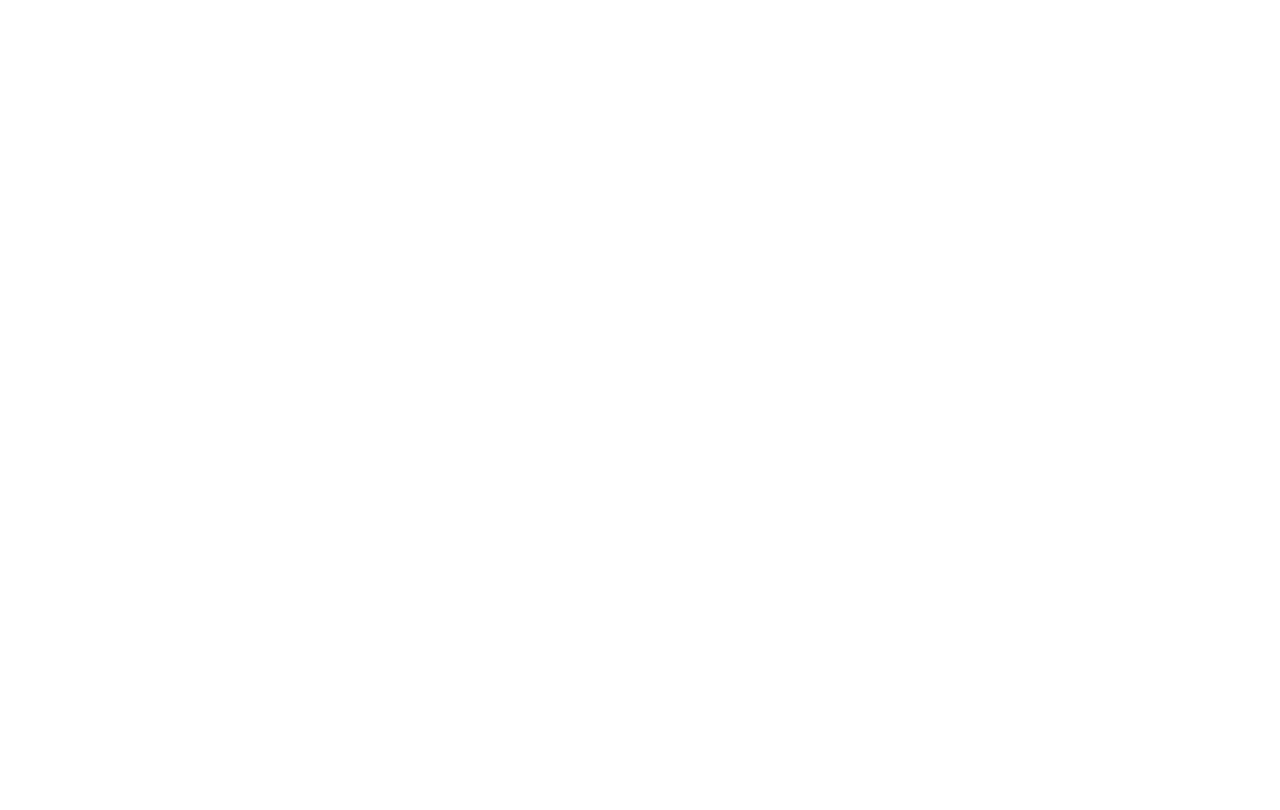
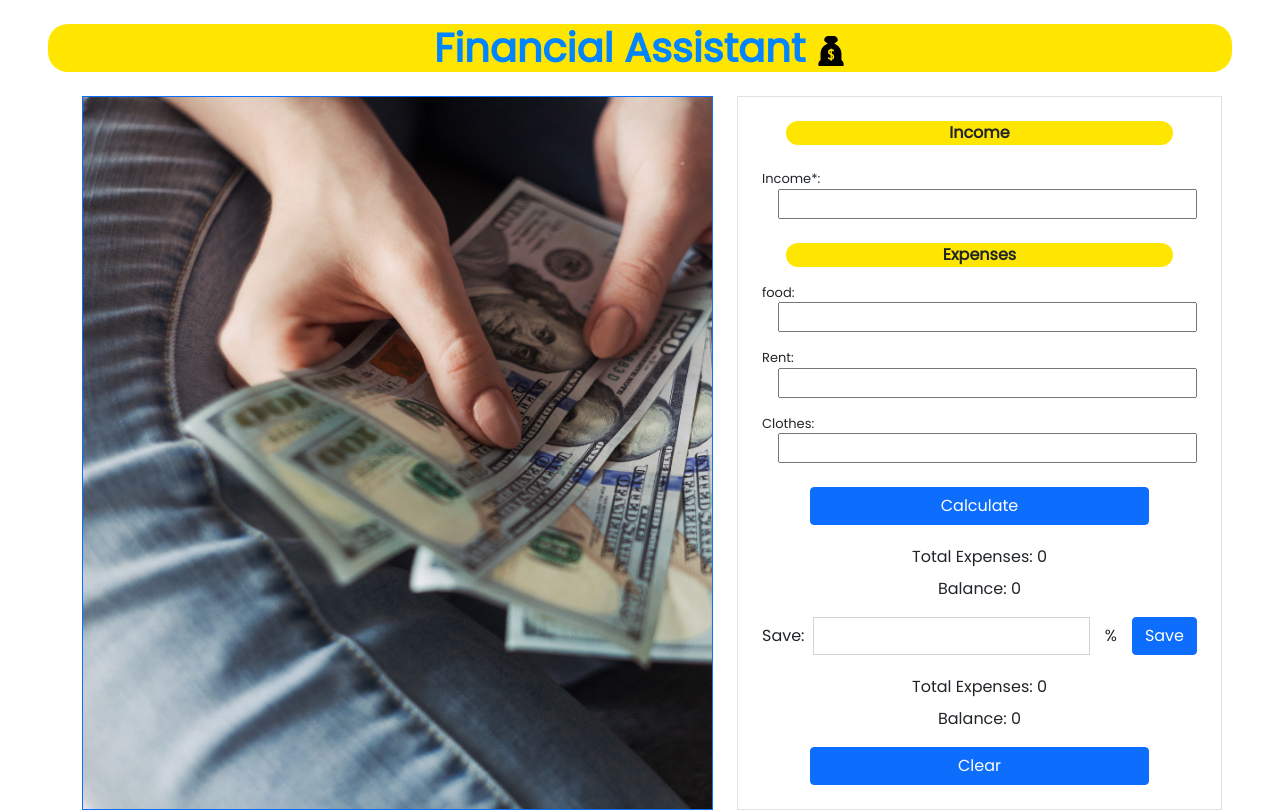
Before and after one commit to MahadebSen/Money-Master-5, a plain HTML site: page index.html in a window 1280 px wide. Drawn offline with nearby package versions, Linux system fonts and the light colour scheme.

Commit message:
design complete

```diff
--- /dev/null
+++ b/css file/style.css
@@ -0,0 +1,19 @@
+body {
+  font-family: "Poppins", sans-serif;
+}
+
+h2 {
+  color: rgb(0, 132, 255);
+}
+.back {
+  background-color: rgb(255, 230, 0);
+  border-radius: 20px;
+}
+.text-size {
+  font-size: small;
+}
+
+/* button {
+  position: relative;
+  left: 95px;
+} */
--- a/index.html
+++ b/index.html
@@ -4,10 +4,62 @@
     <meta charset="UTF-8">
     <meta http-equiv="X-UA-Compatible" content="IE=edge">
     <meta name="viewport" content="width=device-width, initial-scale=1.0">
+    <link href="https://cdn.jsdelivr.net/npm/bootstrap@5.1.3/dist/css/bootstrap.min.css" rel="stylesheet" integrity="sha384-1BmE4kWBq78iYhFldvKuhfTAU6auU8tT94WrHftjDbrCEXSU1oBoqyl2QvZ6jIW3" crossorigin="anonymous">
+    <link rel="preconnect" href="https://fonts.googleapis.com">
+    <link rel="preconnect" href="https://fonts.gstatic.com" crossorigin>
+    <link href="https://fonts.googleapis.com/css2?family=Poppins&display=swap" rel="stylesheet">
+    <link rel="stylesheet" href="css file/style.css">
     <title>Document</title>
 </head>
 <body>
+    <header>
+        <h2 class="fs-1 fw-bold text-center m-4 back ms-5 me-5">Financial Assistant <img height="30px" src="icons/money-bag-svgrepo-com.svg" alt=""> </h2>
+    </header>
+    <main>
+        <section class="container">
+            <div class="row gx-5 gy-4">
+                <div class="col-12 col-md-7">
+                    <div>
+                        <img class="border border-primary" height="714px" width="100%" src="pictures/Untitled design.png" alt="">
+                    </div>
+                </div>
+                <div class="col-12 col-md-5 border border-black input-group-sm">
+                    <div class="d-flex flex-column justify-content-center">
+                        <p class="text-center m-4 fw-bold back">Income</p>
+                        <span class="text-size">Income*:</span>
+                        <input class="ms-3" type="text" name="" id="" required>
+
+                        <p class="text-center m-4 mb-3 fw-bold back">Expenses</p>
+                        <span class="text-size">food:</span>
+                        <input class="mb-3 ms-3" type="text" name="" id="">
+
+                        <span class="text-size">Rent:</span>
+                        <input class="mb-3 ms-3" type="text" name="" id="">
+
+                        <span class="text-size">Clothes:</span>
+                        <input class="mb-4 ms-3" type="text" name="" id="">
+
+                        <button class="ms-5 me-5 mb-1 btn btn-primary">Calculate</button>
+                        <p class="text-center mb-0 mt-3">Total Expenses: 0</p>
+                        <p class="text-center mb-3 mt-2">Balance: 0</p>
+
+                        <div class="input-group align-items-center mb-3">
+                            <span>Save:</span>
+                            <input class="form-control ms-2 me-3" type="text" name="" id="">
+                            <span class="me-3">%</span>
+                            <button class="rounded btn btn-primary">Save</button>
+                        </div>
+                        <p class="text-center mb-0 mt-1">Total Expenses: 0</p>
+                        <p class="text-center mb-3 mt-2">Balance: 0</p>
+                        <button class="ms-5 me-5 mb-4 btn btn-primary">Clear</button>
+                    </div>
+                </div>
+            </div>
+
+        </section>
+    </main>
 
     <script src="JS file/script.js"></script>
+    <script src="https://cdn.jsdelivr.net/npm/bootstrap@5.1.3/dist/js/bootstrap.bundle.min.js" integrity="sha384-ka7Sk0Gln4gmtz2MlQnikT1wXgYsOg+OMhuP+IlRH9sENBO0LRn5q+8nbTov4+1p" crossorigin="anonymous"></script>
 </body>
 </html>
```
Also changed, not shown: icons/money-bag-svgrepo-com.svg (added), pictures/Untitled design.png (added).
